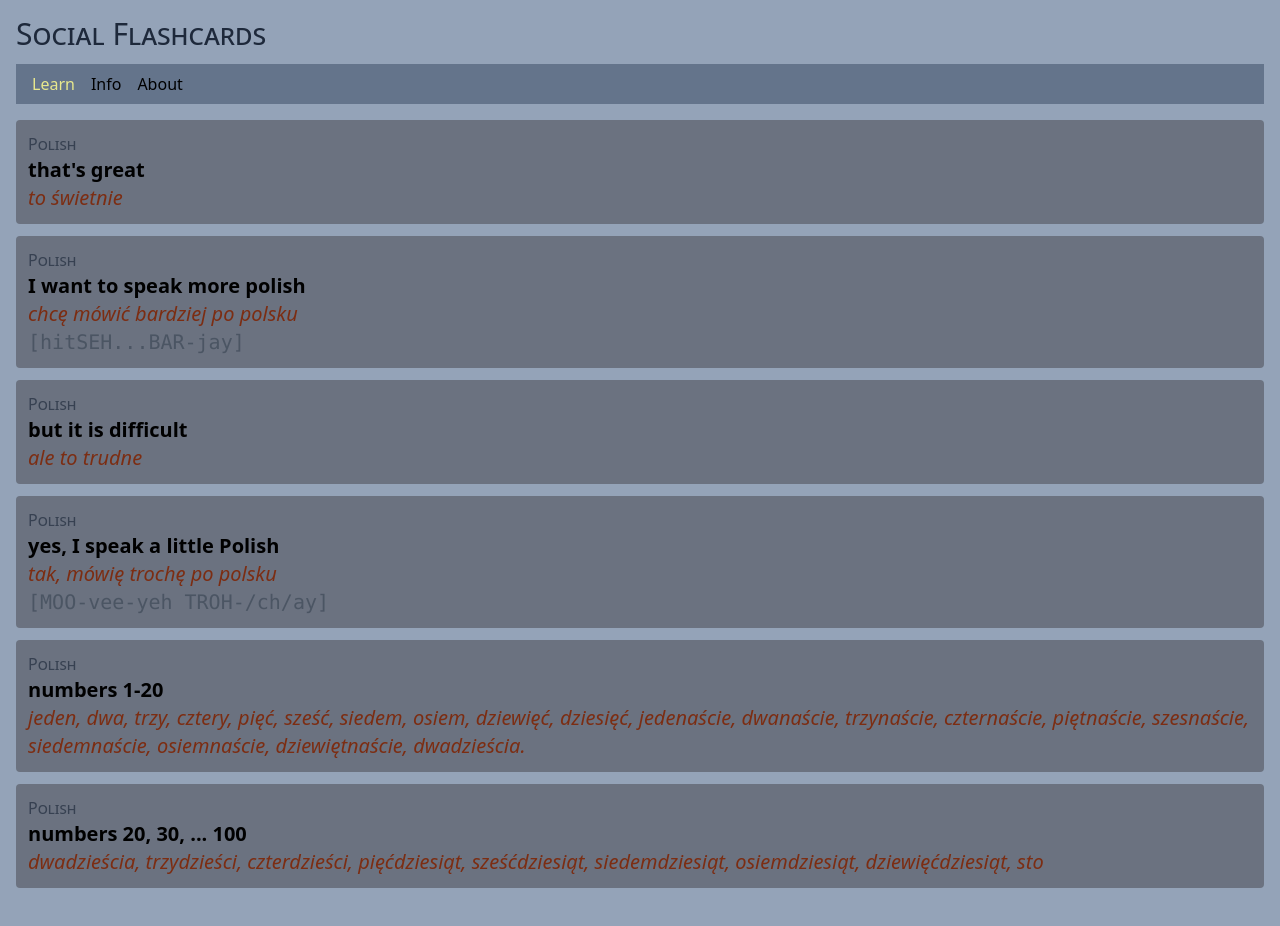
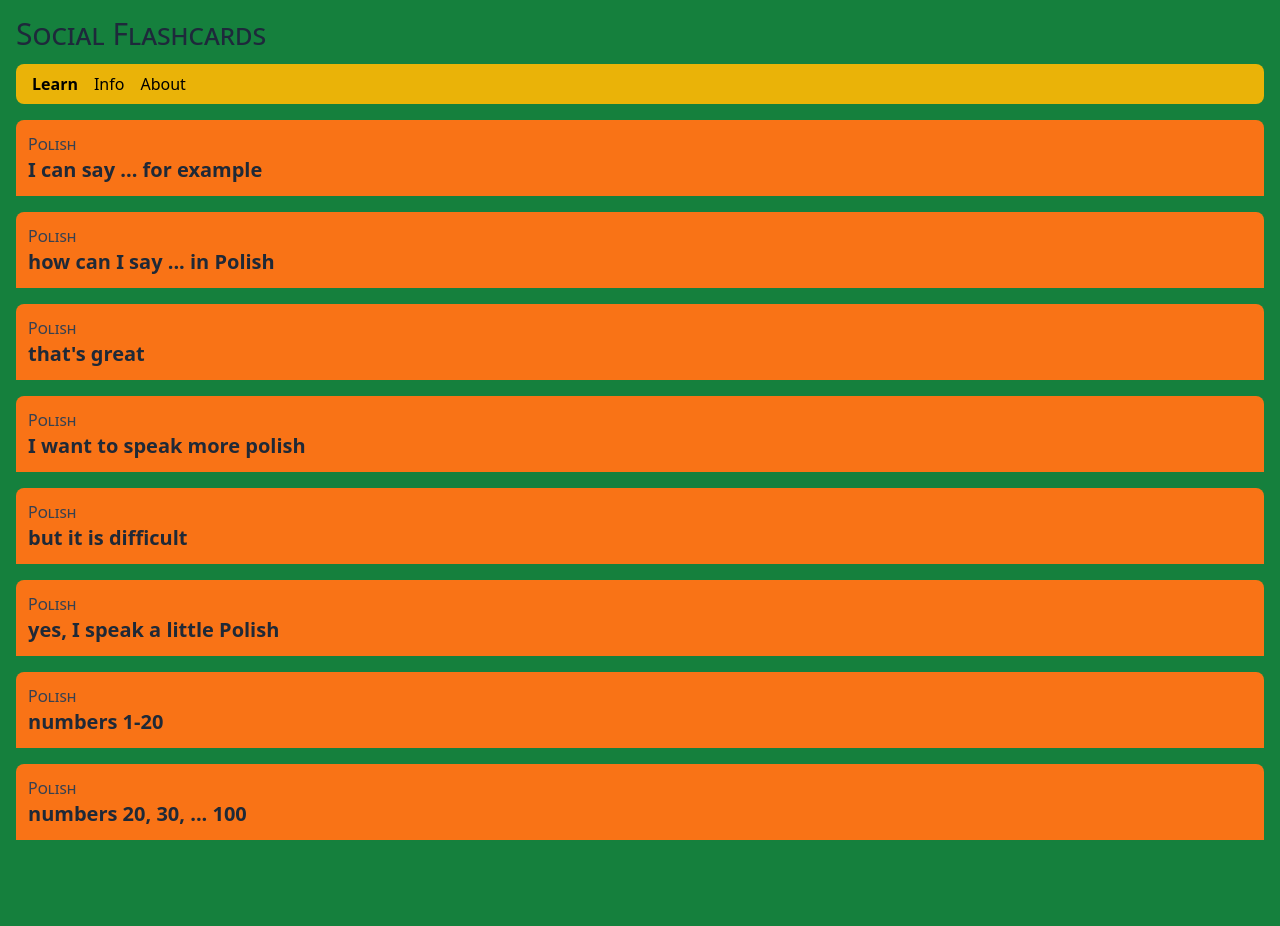
Before and after one commit to Underground-Learning-Club/soflash, a React (Vite) app: page /learn in a window 1280 px wide. Shown: the top 926 px of the page. After the commit the page ends 856 px from the top, so only its background shows below. Built offline with nearby package versions, Linux system fonts and the light colour scheme.

Commit message:
Edward: make flashcard clickable
* appContext in

* green

* changed colors

* from model getting

* flashcards closed

* new colors

* orange/green

* flashcard component

* open close

```diff
--- a/index.html
+++ b/index.html
@@ -11,7 +11,7 @@
 			}
 		</style>
 	</head>
-	<body class="bg-slate-400 p-4">
+	<body class="bg-green-700 p-4">
 		<div id="root"></div>
 		<script type="module" src="/src/main.tsx"></script>
 	</body>
--- a/src/App.tsx
+++ b/src/App.tsx
@@ -5,7 +5,7 @@ function App() {
 	return (
 		<>
 			<Header />
-			<main className="py-4">
+			<main>
 				<Outlet />
 			</main>
 		</>
--- /dev/null
+++ b/src/AppContext.tsx
@@ -0,0 +1,35 @@
+import { createContext, useState } from "react";
+import { IFlashcard } from "./dataLayer/interfaces";
+import { getFlashcards } from "./dataLayer/appModel";
+
+interface IAppContext {
+	flashcards: IFlashcard[];
+	handleToggleFlashcard: (flashcard: IFlashcard) => void;
+}
+
+interface IAppProvider {
+	children: React.ReactNode;
+}
+
+export const AppContext = createContext<IAppContext>({} as IAppContext);
+
+export const AppProvider: React.FC<IAppProvider> = ({ children }) => {
+	const [flashcards, setFlashcards] = useState<IFlashcard[]>(getFlashcards());
+
+	const handleToggleFlashcard = (flashcard: IFlashcard) => {
+		flashcard.isOpen = !flashcard.isOpen;
+		const _setFlashcards = structuredClone(flashcards);
+		setFlashcards(_setFlashcards);
+	};
+
+	return (
+		<AppContext.Provider
+			value={{
+				flashcards,
+				handleToggleFlashcard
+			}}
+		>
+			{children}
+		</AppContext.Provider>
+	);
+};
--- /dev/null
+++ b/src/components/Flashcard.tsx
@@ -0,0 +1,39 @@
+import { useContext } from "react";
+import { AppContext } from "../AppContext";
+import { IFlashcard } from "../dataLayer/interfaces";
+import * as tools from "../tools";
+
+interface IProps {
+	flashcard: IFlashcard;
+}
+
+export const Flashcard = ({ flashcard }: IProps) => {
+	const { handleToggleFlashcard } = useContext(AppContext);
+	return (
+		<div>
+			<div
+				className="bg-orange-500 mt-4 p-3 rounded-t-lg cursor-pointer"
+				onClick={() => handleToggleFlashcard(flashcard)}
+			>
+				<p className="smallcaps text-gray-700">
+					{tools.getCategoryName(flashcard.category)}
+				</p>
+				<p className="text-xl text-gray-800 font-semibold">
+					{flashcard.front}
+				</p>
+			</div>
+			{flashcard.isOpen && (
+				<div className="bg-orange-300 p-3 rounded-b-lg">
+					<p className="text-xl italic text-black font-semibold">
+						{flashcard.back}
+					</p>
+					{flashcard.pronunciation && (
+						<p className="font-mono text-gray-600">
+							[{flashcard.pronunciation}]
+						</p>
+					)}
+				</div>
+			)}
+		</div>
+	);
+};
--- a/src/components/Nav.tsx
+++ b/src/components/Nav.tsx
@@ -2,7 +2,7 @@ import { NavLink } from "react-router-dom";
 
 export const Nav = () => {
 	return <nav>
-		<ul className="flex gap-4 bg-slate-500 px-4 py-2 content">
+		<ul className="flex gap-4 bg-yellow-500 px-4 py-2 content rounded-lg">
 			<li><NavLink to="/learn">Learn</NavLink></li>
 			<li><NavLink to="/info">Info</NavLink></li>
 			<li><NavLink to="/about">About</NavLink></li>
--- a/src/data/flashcards.json
+++ b/src/data/flashcards.json
@@ -1,4 +1,18 @@
 [
+	{
+		"id": "Q7jjKo",
+		"category": "pl",
+		"front": "I can say ... for example",
+		"back": "mogę powiedzieć ... na przykład",
+		"pronunciation": "MOH-geh NAHP-SHIH-qwahd"
+	},
+	{
+		"id": "mQQL8A",
+		"category": "pl",
+		"front": "how can I say ... in Polish",
+		"back": "jak powiedzieć nnn po polsku",
+		"pronunciation": ""
+	},
 	{
 		"id": "IQTpNs",
 		"category": "pl",
--- /dev/null
+++ b/src/dataLayer/appModel.ts
@@ -0,0 +1,18 @@
+import rawFlashcards from "../data/flashcards.json";
+import { IFlashcard } from "./interfaces";
+
+export const getFlashcards = () => {
+	const flashcards:IFlashcard[] = [];
+	for (const rawFlashcard of rawFlashcards) {
+		const flashcard: IFlashcard = {
+			id: rawFlashcard.id,
+			category: rawFlashcard.category,
+			front: rawFlashcard.front,
+			back: rawFlashcard.back,
+			pronunciation: rawFlashcard.pronunciation,
+			isOpen: false
+		}
+		flashcards.push(flashcard);
+	}
+	return flashcards;
+}
--- /dev/null
+++ b/src/dataLayer/interfaces.ts
@@ -0,0 +1,8 @@
+export interface IFlashcard {
+	id: string;
+	category: string;
+	front: string;
+	back: string;
+	pronunciation: string;
+	isOpen: boolean;
+}
--- a/src/index.scss
+++ b/src/index.scss
@@ -9,7 +9,7 @@
 }
 
 a.active {
-	color: rgb(232, 232, 141);
+	font-weight: bold;
 }
 
 .smallcaps {
--- a/src/pages/PageLearn.tsx
+++ b/src/pages/PageLearn.tsx
@@ -1,24 +1,15 @@
-import flashcards from "../data/flashcards.json";
-import * as tools from "../tools";
+import { useContext } from "react";
+import { AppContext } from "../AppContext";
+import { Flashcard } from "../components/Flashcard";
 
 export const PageLearn = () => {
+	const { flashcards } = useContext(AppContext);
 	return (
 		<>
 			{flashcards.map((flashcard) => {
 				return (
-					<div className="bg-gray-500 mb-3 p-3 rounded">
-						<p className="smallcaps text-gray-700">
-							{tools.getCategoryName(flashcard.category)}
-						</p>
-						<p className="text-xl font-semibold">{flashcard.front}</p>
-						<p className="text-xl italic text-orange-900">{flashcard.back}</p>
-						{flashcard.pronunciation && (
-							<p className="text-xl font-mono text-gray-600">
-								[{flashcard.pronunciation}]
-							</p>
-						)}
-					</div>
-				);
+					<Flashcard flashcard={flashcard} key={flashcard.id} />
+				)
 			})}
 		</>
 	);
```
Also changed, not shown: src/main.tsx (+5 -2 lines).
